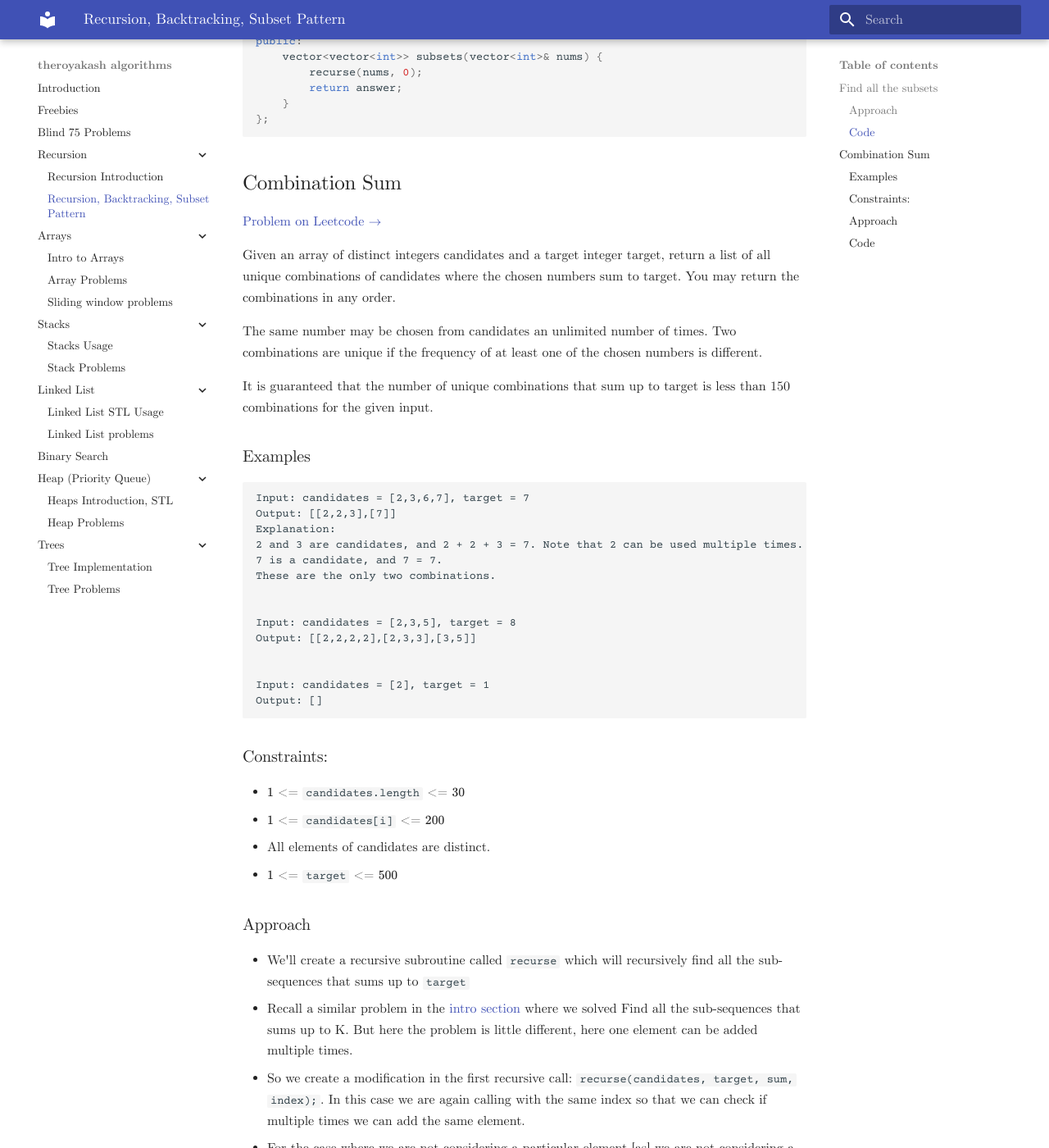
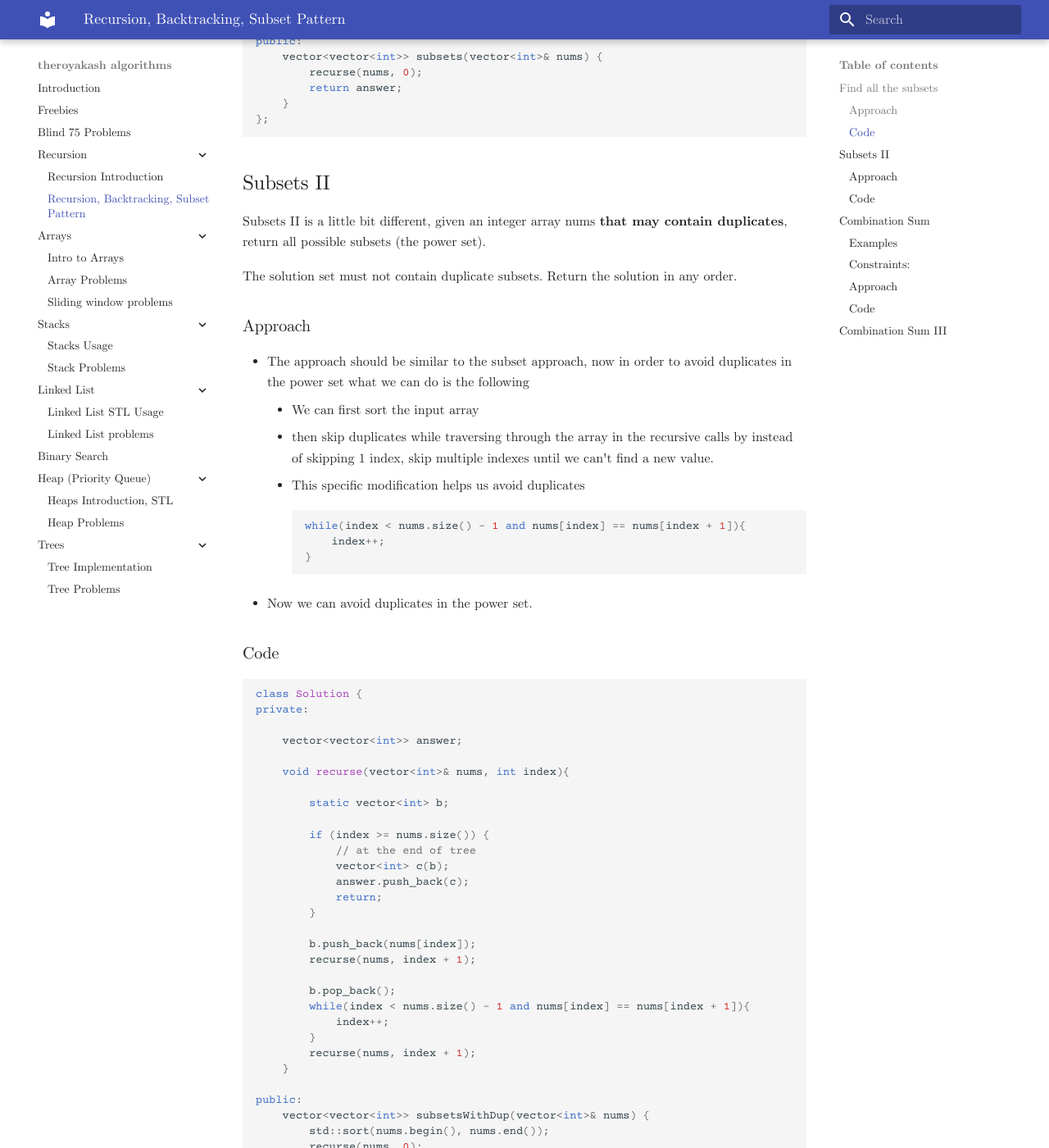
Before and after one commit to theroyakash/algorithms.theroyakash.com, an MkDocs documentation site: the page built from docs/recursion/problems.md, in a window 1280 px wide and 1400 px high, scrolled down 1245 px. Shown: the whole window at 82% size. Built offline with MkDocs 1.6.1 and Material for MkDocs 9.7.7, drawn with Linux system fonts in a browser that asks for light colours; some of the changed text lies outside the part shown.

Commit message:
📦 NEW: added Subsets II

````diff
--- a/docs/recursion/problems.md
+++ b/docs/recursion/problems.md
@@ -49,6 +49,60 @@ public:
     }
 };
 
+```
+
+## Subsets II
+Subsets II is a little bit different, given an integer array nums **that may contain duplicates**, return all possible subsets (the power set).
+
+The solution set must not contain duplicate subsets. Return the solution in any order.
+
+### Approach
+- The approach should be similar to the subset approach, now in order to avoid duplicates in the power set what we can do is the following
+    - We can first sort the input array
+    - then skip duplicates while traversing through the array in the recursive calls by instead of skipping 1 index, skip multiple indexes until we can't find a new value.
+    - This specific modification helps us avoid duplicates
+        ```cpp
+        while(index < nums.size() - 1 and nums[index] == nums[index + 1]){
+            index++;
+        }
+        ```
+- Now we can avoid duplicates in the power set.
+### Code
+
+```cpp
+class Solution {
+private:
+
+    vector<vector<int>> answer;
+
+    void recurse(vector<int>& nums, int index){
+
+        static vector<int> b;
+
+        if (index >= nums.size()) {
+            // at the end of tree
+            vector<int> c(b);
+            answer.push_back(c);
+            return;
+        }
+
+        b.push_back(nums[index]);
+        recurse(nums, index + 1);
+
+        b.pop_back();
+        while(index < nums.size() - 1 and nums[index] == nums[index + 1]){
+            index++;
+        }
+        recurse(nums, index + 1);
+    }
+
+public:
+    vector<vector<int>> subsetsWithDup(vector<int>& nums) {
+        std::sort(nums.begin(), nums.end());
+        recurse(nums, 0);
+        return answer;
+    }
+};
 ```
 
 ## Combination Sum
@@ -131,3 +185,14 @@ public:
     }
 };
 ```
+
+## Combination Sum III
+
+[Find the problem on Leetcode $\to$](https://leetcode.com/problems/combination-sum-iii/)
+
+This is a slight modification of the previous problem, find all valid combinations of k numbers that sum up to n such that the following conditions are true:
+
+- Only numbers 1 through 9 are used.
+- Each number is used at most once.
+
+Return a list of all possible valid combinations. The list must not contain the same combination twice, and the combinations may be returned in any order.
````
